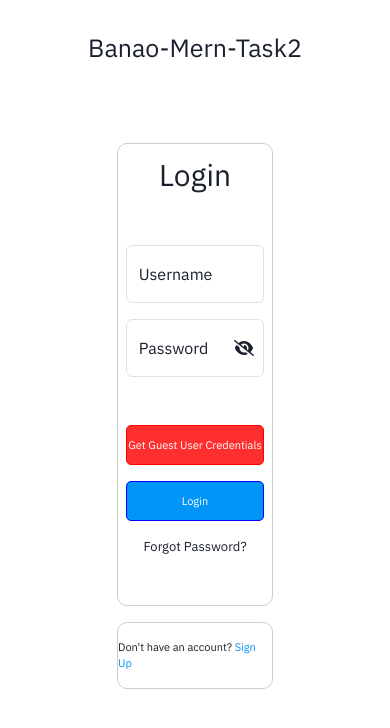
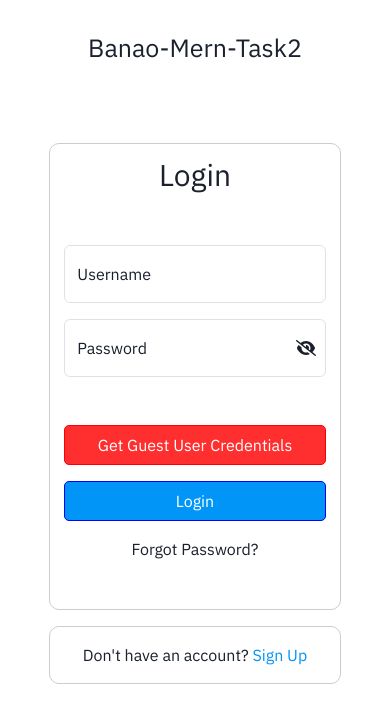
Before and after one commit to shadow855/banao-mern-task2-frontend, a React (Create React App) app: page /posts#/login in a window 390 px wide. Shown: the top 728 px of the page. Built offline with nearby package versions, Linux system fonts and the light colour scheme.

Commit message:
added some css

```diff
--- a/src/App.css
+++ b/src/App.css
@@ -88,46 +88,35 @@
   background-color: black;
 }
 
-@media screen and (max-width: 580px) {
-  .guest-button {
-    font-size: 13px;
+@media screen and (max-width: 1000px) {
+  .login-container {
+    width: 50%;
   }
-  .login-button {
-    font-size: 13px;
+}
+
+@media screen and (max-width: 700px) {
+  .login-container {
+    width: 60%;
+  }
+}
+
+@media screen and (max-width: 600px) {
+  .login-container {
+    width: 60%;
   }
 
-  .signup-text {
-    font-size: 13px;
+  .heading-title {
+    font-size: 30px;
   }
-  .floatingInput {
-    font-size: 15px;
-  }
+}
+
+@media screen and (max-width: 580px) {
   .heading-title {
     font-size: 30px;
   }
 }
 
 @media screen and (max-width: 470px) {
-  .guest-button {
-    font-size: 11px;
-  }
-  .login-button {
-    font-size: 11px;
-  }
-
-  .signup-text {
-    font-size: 11px;
-  }
-  .floatingInput {
-    font-size: 13px;
-  }
-
-  .forgot-text {
-    font-size: 13px;
-  }
-  .login-text {
-    font-size: 13px;
-  }
   .heading-title {
     font-size: 27px;
   }
@@ -136,23 +125,10 @@
   }
 }
 @media screen and (max-width: 420px) {
-  .login-button {
-    font-size: 11px;
+  .login-container {
+    width: 75%;
   }
 
-  .signup-text {
-    font-size: 11px;
-  }
-  .floatingInput {
-    font-size: 11px;
-  }
-
-  .forgot-text {
-    font-size: 13px;
-  }
-  .login-text {
-    font-size: 13px;
-  }
   .heading-title {
     font-size: 25px;
   }
@@ -161,23 +137,6 @@
   }
 }
 @media screen and (max-width: 370px) {
-  .login-button {
-    font-size: 11px;
-  }
-
-  .signup-text {
-    font-size: 11px;
-  }
-  .floatingInput {
-    font-size: 9px;
-  }
-
-  .forgot-text {
-    font-size: 13px;
-  }
-  .login-text {
-    font-size: 11px;
-  }
   .heading-title {
     font-size: 22px;
   }
--- a/src/components/Login.js
+++ b/src/components/Login.js
@@ -16,6 +16,7 @@ const Login = () => {
     const [passwordVisible, setPasswordVisible] = useState(false);
     const [updatedPasswordVisible, setUpdatedPasswordVisible] = useState(false);
     const [loading, setLoading] = useState(false);
+    const [loadingForgot, setLoadingForgot] = useState(false);
 
     const navigate = useNavigate();
     const toast = useToast();
@@ -89,7 +90,7 @@ const Login = () => {
     }
 
     const handleUpdatePassword = async () => {
-        setLoading(true);
+        setLoadingForgot(true);
 
         if (!email || !updatedpassword) {
             toast({
@@ -99,7 +100,7 @@ const Login = () => {
                 isClosable: true,
                 position: 'bottom',
             });
-            setLoading(false);
+            setLoadingForgot(false);
             return;
         }
 
@@ -124,7 +125,7 @@ const Login = () => {
                 position: 'bottom',
             });
 
-            setLoading(false);
+            setLoadingForgot(false);
         } catch (error) {
             toast({
                 title: error.response.data.message || "Error Occurred!",
@@ -133,7 +134,7 @@ const Login = () => {
                 isClosable: true,
                 position: 'bottom',
             });
-            setLoading(false);
+            setLoadingForgot(false);
         }
     };
 
@@ -208,8 +209,8 @@ const Login = () => {
                             </div>
                             <div className="modal-footer">
                                 <button type="button" className="btn btn-secondary" data-bs-dismiss="modal" onClick={handleClear}>Close</button>
-                                <button type="button" className="btn btn-primary" onClick={handleUpdatePassword} disabled={loading}>
-                                    {loading ? <Spinner animation="border" size="sm" /> : 'Update Password'}
+                                <button type="button" className="btn btn-primary" onClick={handleUpdatePassword} disabled={loadingForgot}>
+                                    {loadingForgot ? <Spinner animation="border" size="sm" /> : 'Update Password'}
                                 </button>
                             </div>
                         </div>
```
